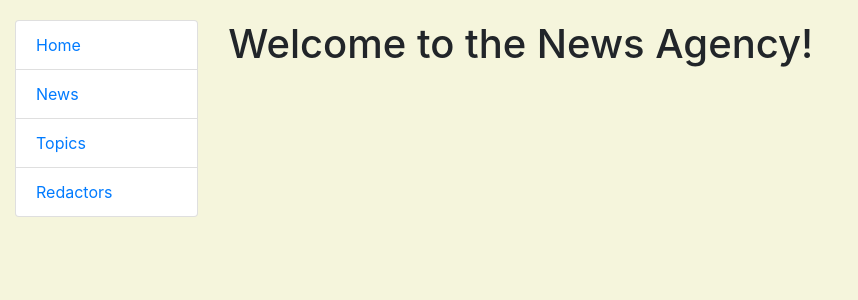
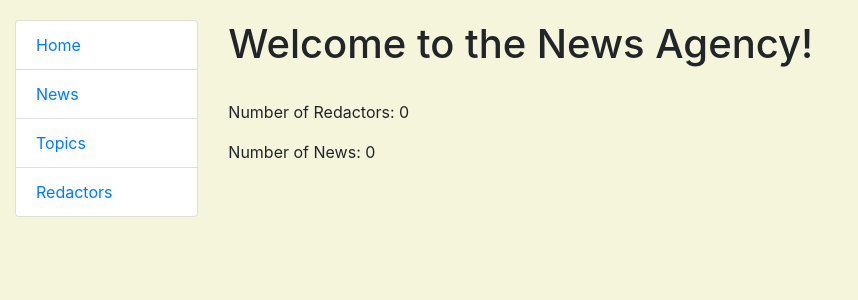
Before and after one commit to Den-k0/news-agency, a Django app: page / in a window 1280 px wide. Shown: the top 300 px of the page, without its empty margins (0-858 px from the left). Run offline with Django 5.2, Linux system fonts and the light colour scheme; data that the repository does not hold is empty.

Commit message:
Added context to index view & display context info in template

```diff
--- a/newspaper/views.py
+++ b/newspaper/views.py
@@ -1,5 +1,14 @@
 from django.shortcuts import render
+
+from accounts.models import Redactor
+from newspaper.models import Newspaper
 
 
 def index(request):
-    return render(request, "newspaper/index.html")
+    number_of_redactors = Redactor.objects.count()
+    number_of_news = Newspaper.objects.count()
+    context = {
+        "number_of_redactors": number_of_redactors,
+        "number_of_news": number_of_news,
+    }
+    return render(request, "newspaper/index.html", context=context)
--- a/templates/newspaper/index.html
+++ b/templates/newspaper/index.html
@@ -2,4 +2,7 @@
 
 {% block content %}
   <h1>Welcome to the News Agency!</h1>
+  <br>
+  <p>Number of Redactors: {{ number_of_redactors }}</p>
+  <p>Number of News: {{ number_of_news }}</p>
 {% endblock %}
```
